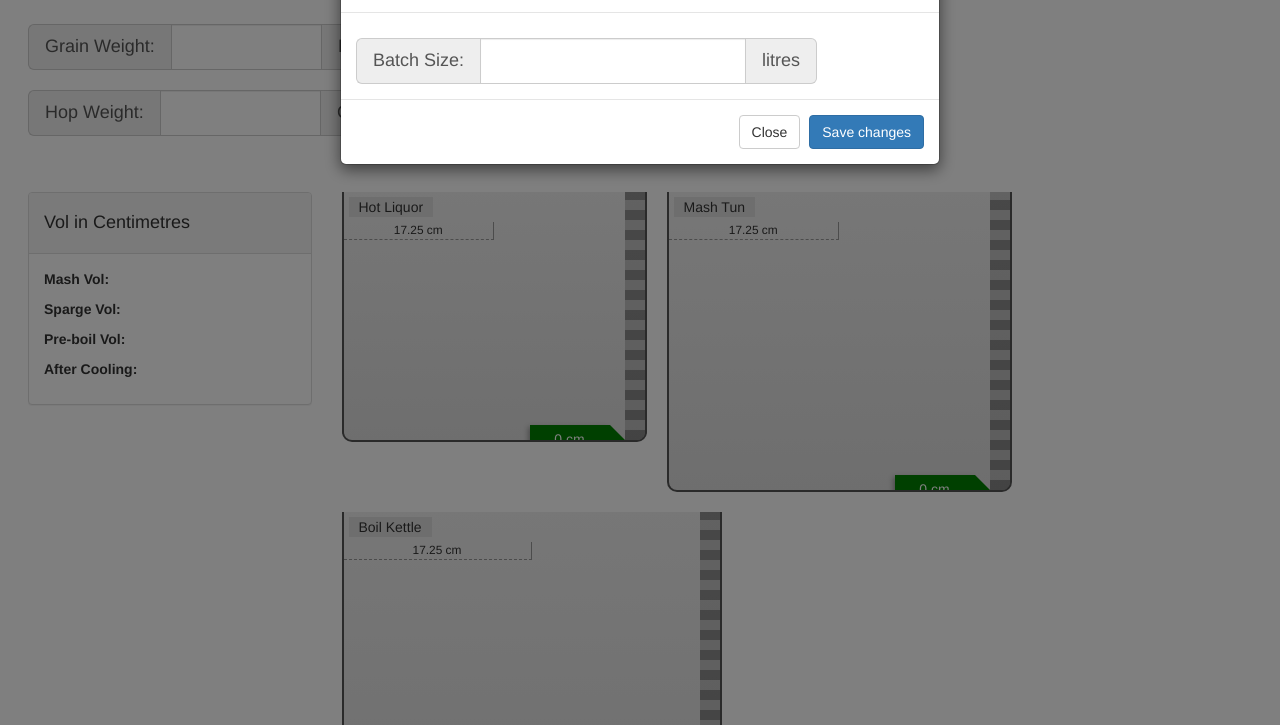
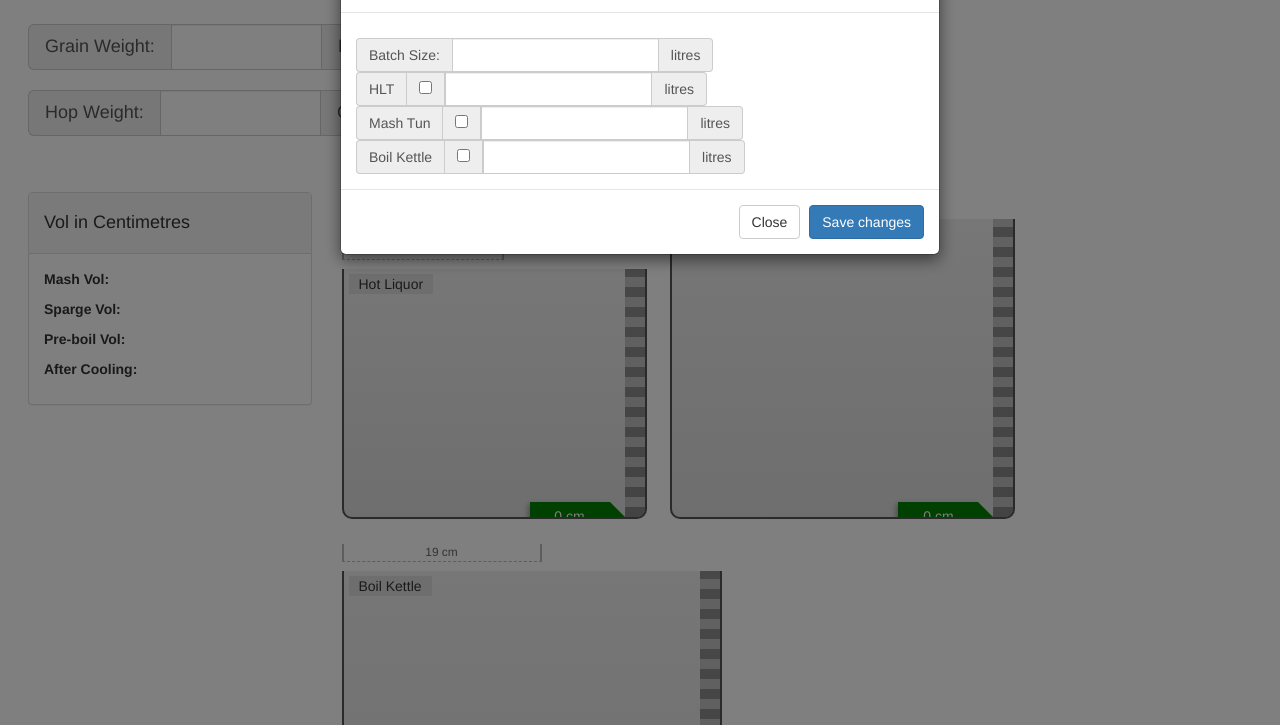
Before and after one commit to joelkbennett/BrewCalc, a plain HTML site: page index.html in a window 1280 px wide. Both pictures are taken after a click on the link 1257 px from the left and 25 px from the top of the page. Shown: the part 75-800 px from the top of the page. Drawn offline with nearby package versions, Linux system fonts and the light colour scheme.

Commit message:
moved radiu indicator to the top

```diff
--- a/css/style.css
+++ b/css/style.css
@@ -16,7 +16,6 @@
     background-image: linear-gradient(#eee, #ddd);
     border-bottom-left-radius: 10px;
     border-bottom-right-radius: 10px;
-    float: left;
     margin: 0px 20px 20px 0;
     position: relative;
     overflow: hidden;
@@ -31,6 +30,7 @@
     top: 5px;
     position: absolute;
     left: 5px;
+    z-index: 99;
 }
 
 .liquid {
@@ -142,14 +142,14 @@
 }
 
 .indicator-radius {
-    border-bottom: thin dashed #999;
-    border-right: thin solid #999;
+    border-bottom: thin dashed #bbb;
+    border-left: 2px solid #bbb;
+    border-right: 2px solid #bbb;
     text-align: center;
-    position: absolute;
-    top:30px;
+    margin-bottom: .75em;
     width: 50%;
-    z-index: 99;
     font-size: .85em;
+    color: #666;
 }
 
 .liquid-sim {
--- a/index.html
+++ b/index.html
@@ -59,10 +59,8 @@
                 </div>
                 <div class="panel-body">
                     <div><p><strong>Mash Vol:</strong> <span id="mash-vol"></span></p></div>
-                    <!--<div><p><strong>Mash-out Vol height:</strong> <span id="mash-out-vol"></span> cm</p></div>-->
                     <div><p><strong>Sparge Vol:</strong> <span id="sparge-vol"></span></p></div>
                     <div><p><strong>Pre-boil Vol:</strong> <span id="pre-boil-vol"></span></p></div>
-                    <!--<div><p><strong>Post-boil Vol height:</strong> <span id="post-boil-vol"></span> cm</p></div>-->
                     <div><p><strong>After Cooling:</strong> <span id="cooled-vol"></span></p></div>
                 </div>
         </section>
@@ -70,8 +68,10 @@
 
     <div class="col-md-9">
         <section id="visuals">
+            <div class="inline-block">
+                <div class="htl-radius indicator-radius"></div>
+
                 <div id="htl-visual" class="vessel">
-                <div class="htl-radius indicator-radius"></div>
                     <div class="vessel-name">Hot Liquor</div>
                     <div class="liquid water"></div>
                     <div class="measure"></div>
@@ -80,9 +80,11 @@
                         <div class="arrow-left inline-block"></div>
                     </div>
                 </div>
+            </div>
 
+            <div class="inline-block">
+                <div class="mash-radius indicator-radius"></div>
                 <div id="mash-visual" class="vessel">
-                <div class="mash-radius indicator-radius"></div>
                     <div class="vessel-name">Mash Tun</div>
                     <div id="mash-grain">
                         <div class="indicator grain-indicator">
@@ -97,9 +99,11 @@
                         <div class="arrow-left inline-block"></div>
                     </div>
                 </div>
+            </div>
 
+            <div class="inline-block">
+                <div class="kettle-radius indicator-radius"></div>
                 <div id="kettle-visual" class="vessel">
-                <div class="kettle-radius indicator-radius"></div>
                     <div class="vessel-name">Boil Kettle</div>
                     <div id="kettle-hops">
                         <div class="indicator hop-indicator">
@@ -112,6 +116,7 @@
                     <div class="indicator level-indicator">
                         <div class="indicator-label inline-block drop-shadow">0 cm</div>
                         <div class="arrow-left inline-block"></div>
+                    </div>
                 </div>
             </div>
         </section>
@@ -129,8 +134,28 @@
                 <div class="modal-body">
                     <p></p>
                     <form class="form-inline" role="form">
-                        <div class="input-group input-group-lg">
-                            <span class="input-group-addon">Batch Size: </span><input type="number" class="form-control" id="batch-size"/><span class="input-group-addon">litres</span>
+                        <div class="input-group">
+                            <span class="input-group-addon">Batch Size: </span>
+                            <input type="number" class="form-control" id="batch-size"/>
+                            <span class="input-group-addon">litres</span>
+                        </div>
+                        <div class="input-group">
+                            <span class="input-group-addon">HLT </span>
+                            <span class="input-group-addon"><input type="checkbox"></span>
+                            <input type="number" class="form-control" id="batch-size"/>
+                            <span class="input-group-addon">litres</span>
+                        </div>
+                        <div class="input-group">
+                            <span class="input-group-addon">Mash Tun </span>
+                            <span class="input-group-addon"><input type="checkbox"></span>
+                            <input type="number" class="form-control" id="batch-size"/>
+                            <span class="input-group-addon">litres</span>
+                        </div>
+                        <div class="input-group">
+                            <span class="input-group-addon">Boil Kettle </span>
+                            <span class="input-group-addon"><input type="checkbox"></span>
+                            <input type="number" class="form-control" id="batch-size"/>
+                            <span class="input-group-addon">litres</span>
                         </div>
                     </form>
                 </div>
--- a/js/app/app.js
+++ b/js/app/app.js
@@ -7,10 +7,8 @@ var brew = new VolCalc(),
     hopInput = $('#hop'),
     mashDetails = $('#mash-details'),
     mashVol = mashDetails.find('#mash-vol'),
-    //mashOutVol = mashDetails.find("#mash-out-vol"),
     spargeVol = mashDetails.find("#sparge-vol"),
     preBoil = mashDetails.find('#pre-boil-vol'),
-    //postBoil = mashDetails.find('#post-boil-vol'),
     postCool = mashDetails.find('#cooled-vol');
 
 grainInput.on('change', function() {
--- a/js/app/systemPresets.js
+++ b/js/app/systemPresets.js
@@ -4,6 +4,9 @@
 
 // Set system variables for each stainless kettle, batch size, etc.
 var system = {
+    htlRadius: 15.25,
+    mashRadius: 17.25,
+    kettleRadius: 19,
     mashDenom: Math.pow(17.25, 2) * Math.PI, // based on radius 17.25
     kettleDenom: Math.pow(19, 2) * Math.PI, // based on radius 19
     liquorDenom: Math.pow(15.25, 2) * Math.PI, // based on radius 15.25
--- a/js/app/visuals.js
+++ b/js/app/visuals.js
@@ -15,8 +15,19 @@ function VesselVisual(config) {
     };
 
     this.setRadius = function() {
-        var radiusInd = this.config.el.find('.indicator-radius');
-        radiusInd.html("17.25 cm");
+        var vessel = this.config.el.attr('id');
+
+        switch (vessel) {
+            case 'htl-visual':
+                this.config.el.prev().html(system.htlRadius + ' cm');
+                break;
+            case 'mash-visual':
+                this.config.el.prev().html(system.mashRadius + ' cm');
+                break;
+            case 'kettle-visual':
+                this.config.el.prev().html(system.kettleRadius + ' cm');
+                break;
+        }
     };
 
     this.update = function(liquidHeight) {
```
Lines whose indentation alone changed are shown as unchanged.
